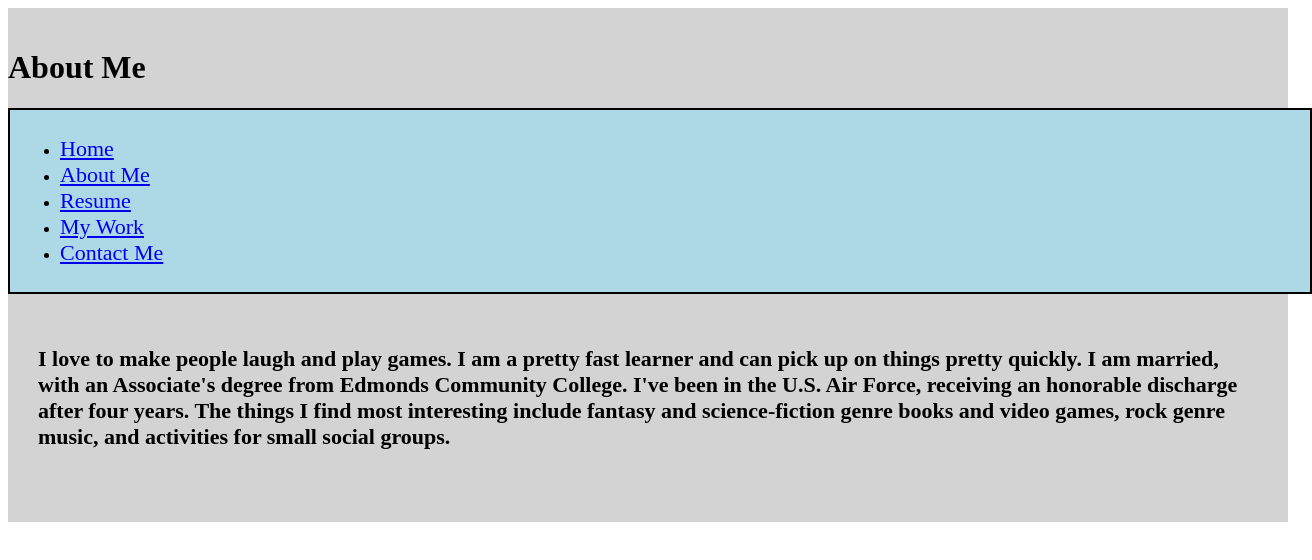
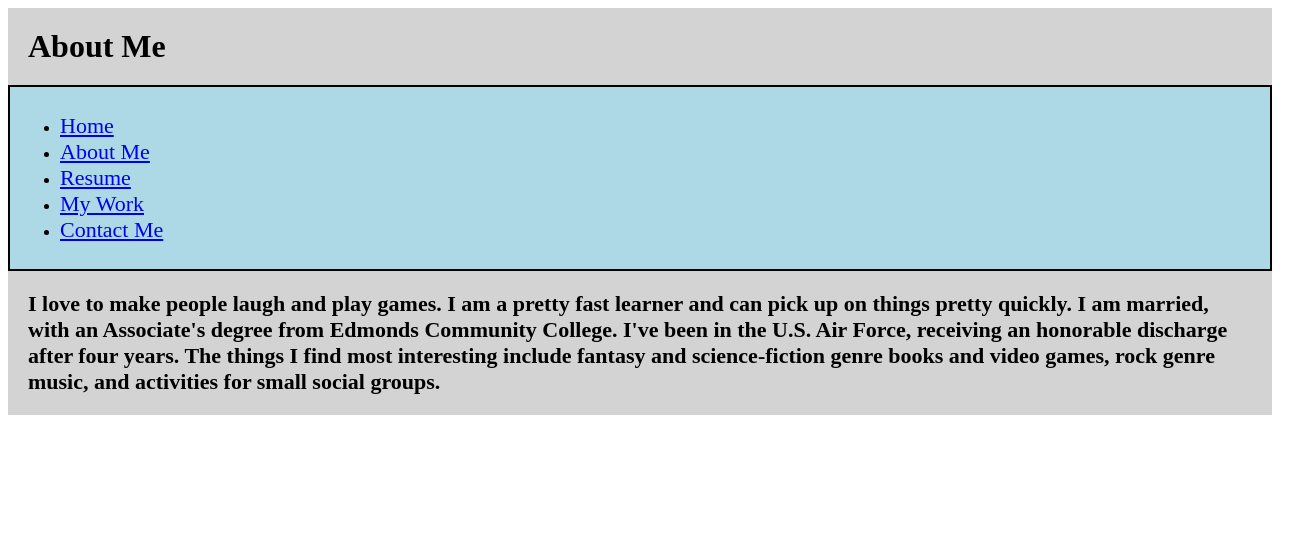
Before and after one commit to Interrubble/ReactPortfolio, a React (Create React App) app: page /aboutMe in a window 1280 px wide. Shown: the top 560 px of the page, 1312 px wide, since content can reach past the window. Built offline with nearby package versions, Linux system fonts and the light colour scheme.

Commit message:
modified formatting

```diff
--- a/package.json
+++ b/package.json
@@ -9,6 +9,7 @@
     "bootstrap": "^5.1.3",
     "react": "^18.1.0",
     "react-dom": "^18.1.0",
+    "react-router": "^6.3.0",
     "react-router-dom": "^6.3.0",
     "react-scripts": "5.0.1",
     "web-vitals": "^2.1.4"
--- a/src/App.js
+++ b/src/App.js
@@ -7,9 +7,15 @@ import AboutMe from './components/pages/AboutMe';
 import ContactMe from './components/pages/ContactMe';
 import {BrowserRouter,Routes,Route} from 'react-router-dom';
 
+const styles = {
+  padding: '0px',
+  margin: '0px',
+  maxWidth: '90vmax'
+}
+
 function App() {
   return (
-    <BrowserRouter>
+    <BrowserRouter style={styles}>
         <Routes>
             <Route path='/' element={<Home/>}/>
             <Route path='/resume' element={<Resume/>}/>
--- a/src/components/NavTabs.js
+++ b/src/components/NavTabs.js
@@ -4,9 +4,9 @@ import { Link } from 'react-router-dom';
 const styles = {
     navStyle: {
         border: '2px solid black',
-        width: '100vw',
         padding: '10px',
         backgroundColor: 'lightblue',
+        margin: '0px',
     },
     listSize: {
         fontSize: '22px'
--- a/src/components/pages/AboutMe.js
+++ b/src/components/pages/AboutMe.js
@@ -4,21 +4,28 @@ import NavTabs from '../NavTabs';
 const styles = {
     format: {
         margin: '0px',
-        padding: '20px 0px',
+        padding: '20px',
         backgroundColor: 'lightgray',
-        width: '100vw'
     },
     about: {
         fontSize: "22px",
-        padding: "30px"
+        padding: "20px",
+        margin: '0px',
+        display: 'flex',
+        justifyContent: 'center',
     },
+    div: {
+        backgroundColor: 'lightgray',
+        margin: '0px',
+        padding: '0px',
+    }
 }
 
 export default function AboutMe() {
     return (
-        <div style={styles.format}>
+        <div style={styles.div}>
             <header>
-                <h1>About Me</h1>
+                <h1 style={styles.format}>About Me</h1>
                 {NavTabs({})}
             </header>
             <h3 style={styles.about}>
--- a/src/components/pages/ContactMe.js
+++ b/src/components/pages/ContactMe.js
@@ -4,33 +4,40 @@ import NavTabs from '../NavTabs';
 const styles = {
     format: {
         margin: '0px',
-        padding: '20px 0px',
-        backgroundColor: 'lightgray',
-        width: '100vw'
+        padding: '20px',
     },
     contact: {
         fontSize: "22px",
-        padding: "30px"
+        padding: "30px",
     },
+    card: {
+        backgroundColor: 'lightgray',
+        fontSize: '20px',
+    },
+    div: {
+        backgroundColor: 'lightgray',
     }
+}
+
 
 export default function ContactMe() {
     return (
-        <div style={styles.format}>
+        <div style={styles.div}>
             <header>
-                <h1>Contact Me</h1>
+                <h1 style={styles.format}>Contact Me</h1>
                 {NavTabs({})}
             </header>
-            <card style={{fontSize:'20px'}}>
+            <section style={styles.card}>
+                <section>
                     Thank you for coming to my contact me page! Please feel free to use any of the listed methods to contact me!
-            </card>
+                </section>
                 <ul>
                     <li class="phone" style={styles.contact}><a href="tel: 425-750-5822">Call/Text Me: 425-750-5822</a></li>
                     <li class="email" style={styles.contact}><a href="mailto:delagarzachris@icloud.com">Email Me: delagarzachris@icloud.com</a></li>
                     <li class="github" style={styles.contact}><a href="https://github.com/Interrubble" rel="noreferrer" target="_blank">My github account</a></li>
                     <li class="linkedin" style={styles.contact}><a href="https://www.linkedin.com/in/christopher-delagarza-309550234/" rel="noreferrer" target="_blank">My linkedin profile</a></li>
                 </ul>
-
+            </section>
         </div>
     );
 }
--- a/src/components/pages/Home.js
+++ b/src/components/pages/Home.js
@@ -6,7 +6,6 @@ const styles = {
         margin: '0px',
         padding: '20px 0px',
         background: 'linear-gradient(blue, red)',
-        width: '100vw'
     },
     header: {
         padding: '0px 0px 25px 40px',
--- a/src/components/pages/MyWork.js
+++ b/src/components/pages/MyWork.js
@@ -12,7 +12,7 @@ const styles = {
         backgroundColor: 'lightgray',
     },
     imgSize: {
-        maxWidth: '100%',
+        maxWidth: '90vmax',
         padding: '25px 0px'
     }
 }
@@ -26,20 +26,20 @@ export default function MyWork() {
             </header>
             <ul style={styles.format}>
                 <img style={styles.imgSize} src={projectOne} alt="collab one" />
-                <a href="https://hseymo.github.io/Activity-Generator" rel="noreferrer" target="_blank">
-                <span style={{fontWeight: 'bold', fontSize: '20px', margin: '10px'}}>A collaboration project to determine an activity for when you're bored!</span>
+                <a href="https://hseymo.github.io/Activity-Generator" rel="noreferrer" target="_blank" tooltip="click me">
+                <span style={{fontWeight: 'bold', fontSize: '16px', display: 'flex'}}>Click me to see a collaboration project to determine an activity for when you're bored!</span>
                 </a>
                 <img style={styles.imgSize} src={projectTwo} alt="collab two" />
                 <a href="https://roogle-2022.herokuapp.com/" rel="noreferrer" target="_blank">
-                <span style={{fontWeight: 'bold', fontSize: '20px'}}>A collaboration project to find local food locations for consideration when deciding to eat out!</span>
+                <span style={{fontWeight: 'bold', fontSize: '16px', display: 'flex'}}>Click me to see a collaboration project to find local food locations for consideration when deciding to eat out!</span>
                 </a>
                 <img style={styles.imgSize} src={noteTaker} alt="note taker" />
                 <a href="https://roogle-2022.herokuapp.com/" rel="noreferrer" target="_blank">
-                <span style={{fontWeight: 'bold', fontSize: '20px'}}>A simple app to keep track of notes, with add/delete functionality, and utilizing local storage!</span>
+                <span style={{fontWeight: 'bold', fontSize: '16px', display: 'flex'}}>Click me to see a simple app to keep track of notes, with add/delete functionality, and utilizing local storage!</span>
                 </a>
                 <img style={styles.imgSize} src={workDay} alt="workday planner" />
                 <a href="https://roogle-2022.herokuapp.com/" rel="noreferrer" target="_blank">
-                <span style={{fontWeight: 'bold', fontSize: '20px'}}>A simple app to keep track of daily tasks, using time detection and local storage!</span>
+                <span style={{fontWeight: 'bold', fontSize: '16px', display: 'flex'}}>Click me to see a simple app to keep track of daily tasks, using time detection and local storage!</span>
                 </a>
             </ul>
         </div>
--- a/src/components/pages/Resume.js
+++ b/src/components/pages/Resume.js
@@ -1,22 +1,25 @@
 import React from 'react';
 import NavTabs from '../NavTabs';
+import {Link} from 'react-router-dom';
 
 const styles = {
     format: {
         margin: '0px',
-        padding: '20px 0px',
+        padding: '20px',
+    },
+    div: {
         backgroundColor: 'lightgray',
-        width: '100vw',
     }
 }
 
 export default function Resume() {
     return (
-        <div style={styles.format}>
+        <div style={styles.div}>
             <header>
-                <h1>Resume Page</h1>
+                <h1 style={styles.format}>Resume Page</h1>
                 {NavTabs({})}
             </header>
+            <h2>Click <Link to='/files/Resume2022.docx' target="_blank" download>Here</Link> to download a copy of my resume!</h2>
             <section>
                 <card><span style={{ fontWeight: 'bolder', fontStyle: 'italic', fontSize: '18px' }}>SOFTWARE TRAINING</span>
                     <section>
```
Also changed, not shown: src/components/PortfolioContainer.js (deleted, +0 -36 lines), 2 other files (tests, documents, lock files or other folders). Lines whose indentation alone changed are shown as unchanged.
